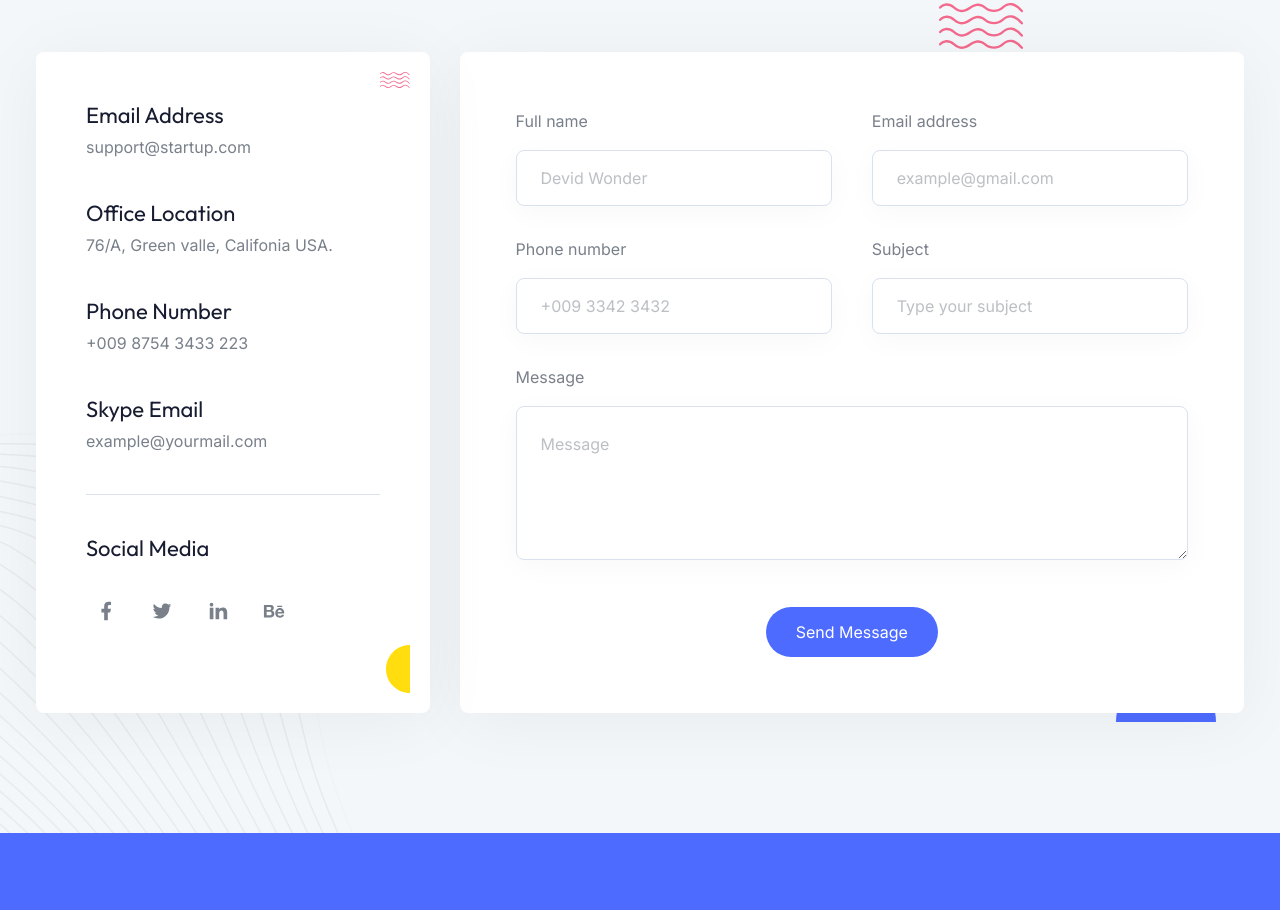
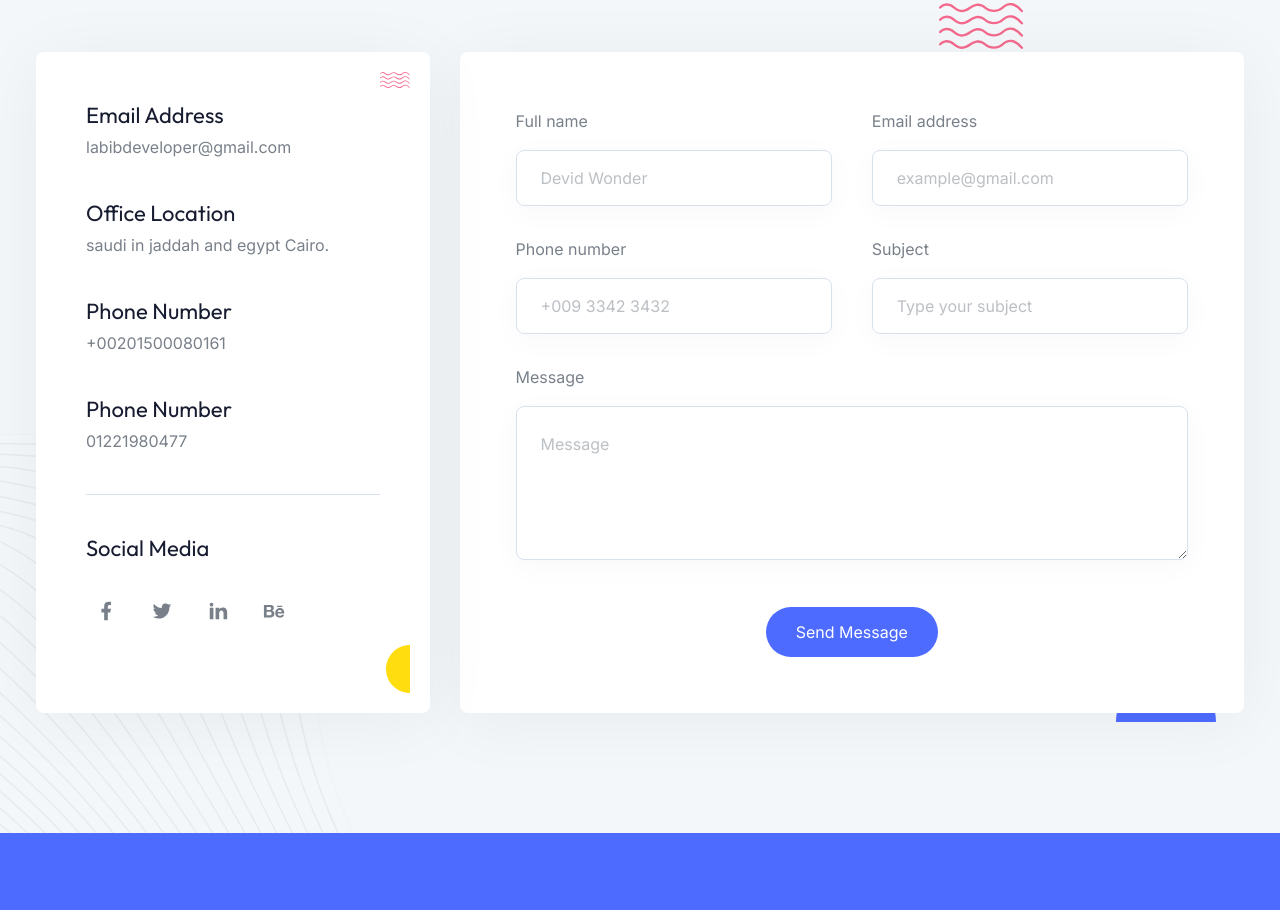
Before and after one commit to labibseo/landing_page_seo, a plain HTML site: page index.html in a window 1280 px wide. Shown: the part 8564-9474 px from the top of the page. Drawn offline with Linux system fonts and the light colour scheme.

Commit message:
Update index.html

```diff
--- a/index.html
+++ b/index.html
@@ -993,19 +993,19 @@ whatsapp</a
 
               <div class="fb">
                 <h4 class="wj kk wm cc">Email Address</h4>
-                <p><a href="#">support@startup.com</a></p>
+                <p><a href="#">labibdeveloper@gmail.com</a></p>
               </div>
               <div class="fb">
                 <h4 class="wj kk wm cc">Office Location</h4>
-                <p>76/A, Green valle, Califonia USA.</p>
+                <p>saudi in jaddah and egypt Cairo.</p>
               </div>
               <div class="fb">
                 <h4 class="wj kk wm cc">Phone Number</h4>
-                <p><a href="#">+009 8754 3433 223</a></p>
+                <p><a href="#">+00201500080161</a></p>
               </div>
               <div class="fb">
-                <h4 class="wj kk wm cc">Skype Email</h4>
-                <p><a href="#">example@yourmail.com</a></p>
+                <h4 class="wj kk wm cc">Phone Number</h4>
+                <p><a href="#">01221980477</a></p>
               </div>
 
               <span class="rc nd rh tm lc fb"></span>
@@ -1058,7 +1058,7 @@ whatsapp</a
             </div>
 
             <div class="animate_top w-full nn/5 vo/3 vk sg hh sm yh tq">
-              <form action="https://formbold.com/s/unique_form_id" method="POST">
+              <form action="https://formspree.io/f/https://formspree.io/f/mgvagyzy" method="POST">
                 <div class="tc sf yo ap zf ep qb">
                   <div class="vd to/2">
                     <label class="rc ac" for="fullname">Full name</label>
```
